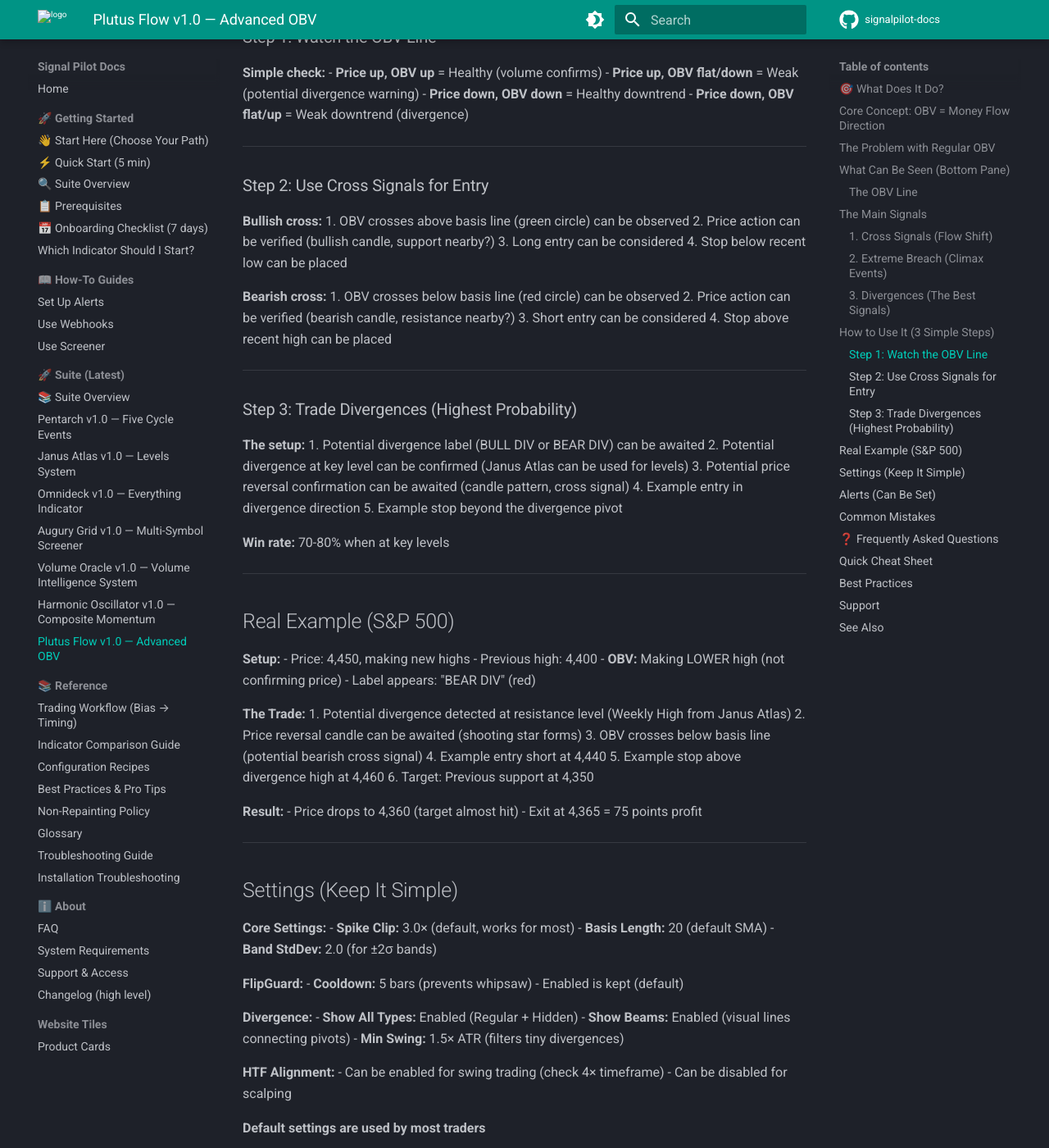
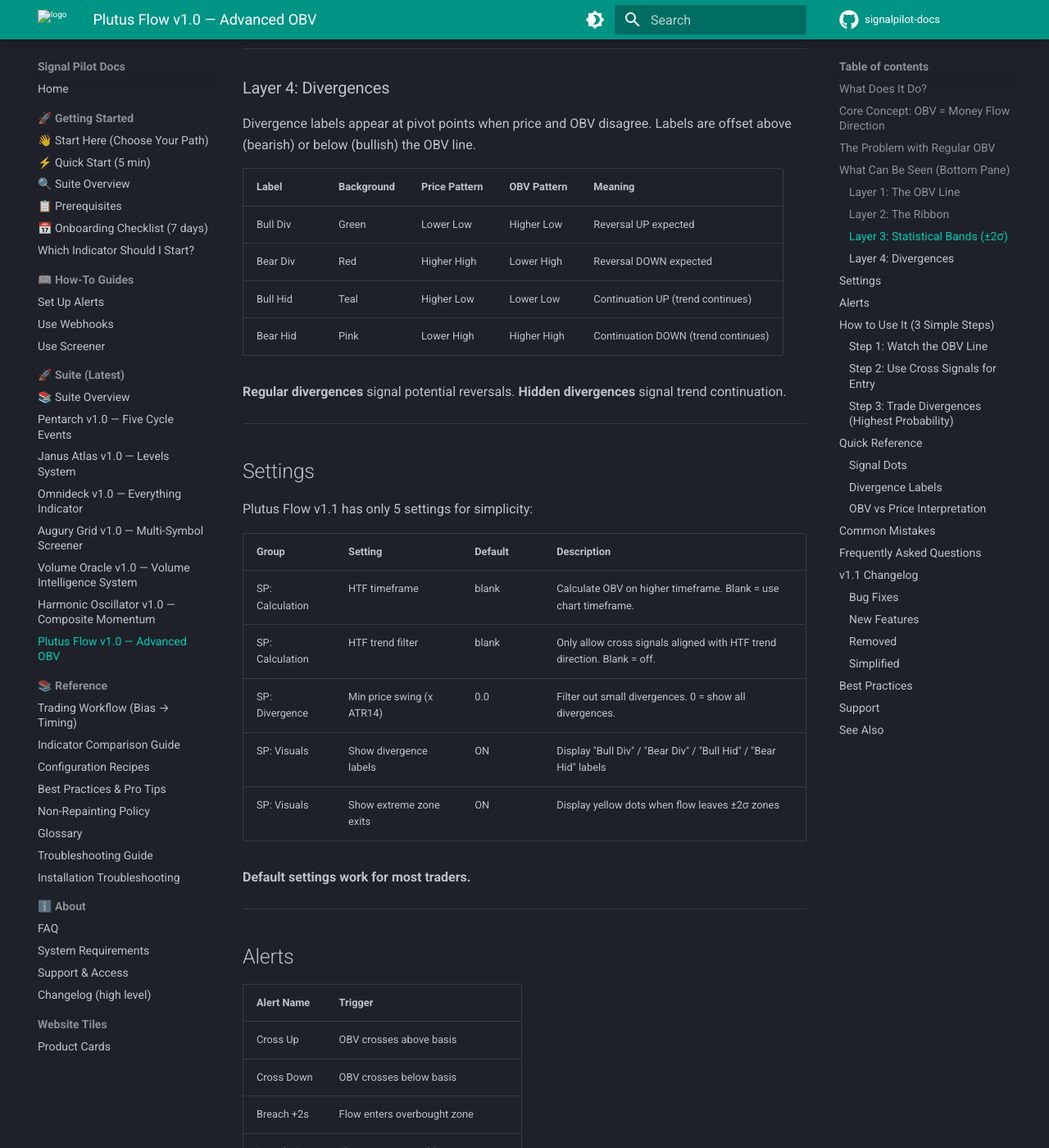
Before and after one commit to Signalpilot/signalpilot-docs, an MkDocs documentation site: the page built from docs/plutus-flow-v10.md, in a window 1280 px wide and 1400 px high, scrolled down 2485 px. Shown: the whole window at 82% size. Built offline with MkDocs 1.6.1 and Material for MkDocs 9.7.7, drawn with Linux system fonts in a browser that asks for light colours; comment, search, counter and statistics services are not loaded; some of the changed text lies outside the part shown.

Commit message:
Rewrite Plutus Flow docs for v1.1
Complete documentation rewrite to fix inaccuracies and add v1.1 features:

- Remove non-existent settings (OBV Source, Smoothing, Fast/Slow MA, etc.)
- Update settings table to correct 5 settings only
- Fix ribbon explanation: OBV vs 20-SMA basis (not Fast/Slow MA)
- Add Layer 3 Statistical Bands section with ±2σ extreme zones
- Add exit signals (yellow dots when leaving extreme zones)
- Update divergence labels: Bull Div, Bear Div, Bull Hid, Bear Hid
- Fix alerts table with all 10 alert types
- Add v1.1 changelog documenting bug fixes and new features
- Update quick reference with correct signal dots and labels

```diff
--- a/docs/plutus-flow-v10.md
+++ b/docs/plutus-flow-v10.md
@@ -1,14 +1,14 @@
-# Plutus Flow v1.0 - Smart OBV Analysis
+# Plutus Flow v1.1 - Smart OBV Analysis
 
 <div class="admonition tip" style="background: rgba(6, 182, 212, 0.1); border-left: 4px solid #06b6d4;">
-<p class="admonition-title" style="color: #06b6d4; font-weight: 600;">📚 Want to Master Plutus Flow?</p>
-<p><a href="learning.html" style="color: #06b6d4; font-weight: 600; text-decoration: none;">→ Advanced Learning Guide</a> — OBV divergence strategies, flow shift patterns, spike-clipping benefits, and volume confirmation techniques</p>
+<p class="admonition-title" style="color: #06b6d4; font-weight: 600;">What's New in v1.1?</p>
+<p>Fixed divergence detection (now working), added exit signals for extreme zones, and simplified settings from 14 to 5. <a href="#v11-changelog" style="color: #06b6d4; font-weight: 600; text-decoration: none;">See full changelog</a></p>
 </div>
 
-## 🎯 What Does It Do?
+## What Does It Do?
 <span style="color: #0aa1d5; font-weight: 600;">Core Functionality</span>
 
-Plutus Flow is an **advanced On-Balance Volume (OBV) indicator** that shows when smart money may be accumulating (buying) or distributing (selling). Unlike standard OBV, it prevents volume spike distortion and detects potential powerful divergences.
+Plutus Flow is an **advanced On-Balance Volume (OBV) indicator** that shows when smart money may be accumulating (buying) or distributing (selling). Unlike standard OBV, it prevents volume spike distortion and detects divergences automatically.
 
 **Best for:** Volume analysis, divergence trading, flow confirmation
 
@@ -45,83 +45,109 @@ One huge volume bar (earnings, news) can permanently skew OBV, hiding subtle cha
 
 ## What Can Be Seen (Bottom Pane)
 
-### The OBV Line
+### Layer 1: The OBV Line
 
 **Main line:**
 - **Green** = OBV rising (accumulation)
 - **Red** = OBV falling (distribution)
 
-**Two bands around it:**
-- Upper band (+2σ)
-- Lower band (-2σ)
-- Gray fill = Normal range
+**Cross signals:**
+- Green dot (3px) = OBV crossed above basis
+- Red dot (3px) = OBV crossed below basis
 
 ---
 
-## The Main Signals
+### Layer 2: The Ribbon
 
-### 1. Cross Signals (Flow Shift)
+The ribbon shows the relationship between the OBV line and its 20-period Simple Moving Average (basis line).
 
-**Bullish Cross** (green circle)
-- OBV crosses above the middle line (20-SMA basis)
-- Potential flow shift from distribution to accumulation
-- Potential entry signal for longs
+| Ribbon Color | Condition | Meaning |
+|--------------|-----------|---------|
+| Green fill | OBV line above 20-SMA basis | Bullish flow — accumulation |
+| Red fill | OBV line below 20-SMA basis | Bearish flow — distribution |
 
-**Bearish Cross** (red circle)
-- OBV crosses below the middle line
-- Potential flow shift from accumulation to distribution
-- Potential entry signal for shorts
-
-**FlipGuard protection:** Whipsaw is prevented with cooldown period
+**Note:** There is no Fast/Slow MA system. The ribbon simply shows OBV vs its 20-period moving average.
 
 ---
 
-### 2. Extreme Breach (Climax Events)
+### Layer 3: Statistical Bands (±2σ)
 
-**Extreme Bullish Breach** (orange circle)
-- OBV breaks above +2σ upper band
-- Accumulation climax
-- Often precedes reversal OR continuation breakout
+Plutus Flow calculates ±2 standard deviation bands around the basis line to define extreme zones.
 
-**Extreme Bearish Breach** (purple circle)
-- OBV breaks below -2σ lower band
-- Distribution climax
-- Often precedes reversal OR breakdown continuation
+| Band | Calculation | Meaning |
+|------|-------------|---------|
+| Upper Band | Basis + (2 × StdDev) | Overbought threshold |
+| Lower Band | Basis - (2 × StdDev) | Oversold threshold |
 
-**Context can be used:** Price action can be checked to identify reversal or continuation patterns
+**Extreme Zone Signals:**
+
+| Signal | Visual | Trigger | Meaning |
+|--------|--------|---------|---------|
+| Breach +2σ | White dot (3px) | OBV crosses INTO upper band | Entered overbought — warning |
+| Breach -2σ | White dot (3px) | OBV crosses INTO lower band | Entered oversold — warning |
+| Exit +2σ | Yellow dot (2px) | OBV crosses OUT of upper band | Left overbought — potential reversal down |
+| Exit -2σ | Yellow dot (2px) | OBV crosses OUT of lower band | Left oversold — potential reversal up |
+
+**Key insight:** Breach = warning (can stay extreme). Exit = actionable (extreme condition ended).
 
 ---
 
-### 3. Divergences (The Best Signals)
+### Layer 4: Divergences
 
-**Regular Bullish Divergence**
-- Price makes lower low
-- OBV makes higher low
-- Label: "BULL DIV" (green)
-- **Signal:** Selling pressure weakening, reversal up likely
+Divergence labels appear at pivot points when price and OBV disagree. Labels are offset above (bearish) or below (bullish) the OBV line.
 
-**Regular Bearish Divergence**
-- Price makes higher high
-- OBV makes lower high
-- Label: "BEAR DIV" (red)
-- **Signal:** Buying pressure weakening, reversal down likely
+| Label | Background | Price Pattern | OBV Pattern | Meaning |
+|-------|------------|---------------|-------------|---------|
+| Bull Div | Green | Lower Low | Higher Low | Reversal UP expected |
+| Bear Div | Red | Higher High | Lower High | Reversal DOWN expected |
+| Bull Hid | Teal | Higher Low | Lower Low | Continuation UP (trend continues) |
+| Bear Hid | Pink | Lower High | Higher High | Continuation DOWN (trend continues) |
 
-**Hidden Bullish Divergence**
-- Price makes higher low
-- OBV makes lower low
-- Label: "H-BULL" (light green)
-- **Signal:** Healthy uptrend pullback, continuation up
+**Regular divergences** signal potential reversals. **Hidden divergences** signal trend continuation.
 
-**Hidden Bearish Divergence**
-- Price makes lower high
-- OBV makes higher high
-- Label: "H-BEAR" (light red)
-- **Signal:** Healthy downtrend bounce, continuation down
+---
+
+## Settings
+
+Plutus Flow v1.1 has only 5 settings for simplicity:
+
+| Group | Setting | Default | Description |
+|-------|---------|---------|-------------|
+| SP: Calculation | HTF timeframe | blank | Calculate OBV on higher timeframe. Blank = use chart timeframe. |
+| SP: Calculation | HTF trend filter | blank | Only allow cross signals aligned with HTF trend direction. Blank = off. |
+| SP: Divergence | Min price swing (x ATR14) | 0.0 | Filter out small divergences. 0 = show all divergences. |
+| SP: Visuals | Show divergence labels | ON | Display "Bull Div" / "Bear Div" / "Bull Hid" / "Bear Hid" labels |
+| SP: Visuals | Show extreme zone exits | ON | Display yellow dots when flow leaves ±2σ zones |
+
+**Default settings work for most traders.**
+
+---
+
+## Alerts
+
+| Alert Name | Trigger |
+|------------|---------|
+| Cross Up | OBV crosses above basis |
+| Cross Down | OBV crosses below basis |
+| Breach +2s | Flow enters overbought zone |
+| Breach -2s | Flow enters oversold zone |
+| Exit +2s | Flow leaves overbought zone |
+| Exit -2s | Flow leaves oversold zone |
+| Bull Div | Regular bullish divergence detected |
+| Bear Div | Regular bearish divergence detected |
+| Bull Hid | Hidden bullish divergence detected |
+| Bear Hid | Hidden bearish divergence detected |
+
+**How to set:**
+1. Click the alarm icon on the indicator
+2. Select "Plutus Flow v1.1"
+3. Choose your alert condition
+4. Set to "Once Per Bar Close"
 
 ---
 
 ## How to Use It (3 Simple Steps)
-<span style="color: #0aa1d5; font-weight: 600; font-size: 1.1em;">🎓 Essential Learning Guide</span>
+<span style="color: #0aa1d5; font-weight: 600; font-size: 1.1em;">Essential Learning Guide</span>
 
 ### Step 1: Watch the OBV Line
 
@@ -136,172 +162,139 @@ One huge volume bar (earnings, news) can permanently skew OBV, hiding subtle cha
 ### Step 2: Use Cross Signals for Entry
 
 **Bullish cross:**
-1. OBV crosses above basis line (green circle) can be observed
-2. Price action can be verified (bullish candle, support nearby?)
-3. Long entry can be considered
-4. Stop below recent low can be placed
+1. Observe green dot — OBV crossed above basis
+2. Verify price action (bullish candle, support nearby?)
+3. Consider long entry
+4. Place stop below recent low
 
 **Bearish cross:**
-1. OBV crosses below basis line (red circle) can be observed
-2. Price action can be verified (bearish candle, resistance nearby?)
-3. Short entry can be considered
-4. Stop above recent high can be placed
+1. Observe red dot — OBV crossed below basis
+2. Verify price action (bearish candle, resistance nearby?)
+3. Consider short entry
+4. Place stop above recent high
 
 ---
 
 ### Step 3: Trade Divergences (Highest Probability)
 
 **The setup:**
-1. Potential divergence label (BULL DIV or BEAR DIV) can be awaited
-2. Potential divergence at key level can be confirmed (Janus Atlas can be used for levels)
-3. Potential price reversal confirmation can be awaited (candle pattern, cross signal)
-4. Example entry in divergence direction
-5. Example stop beyond the divergence pivot
+1. Wait for divergence label (Bull Div or Bear Div)
+2. Confirm divergence at key level (use Janus Atlas for levels)
+3. Wait for price reversal confirmation (candle pattern, cross signal)
+4. Enter in divergence direction
+5. Stop beyond the divergence pivot
 
 **Win rate:** 70-80% when at key levels
 
 ---
 
-## Real Example (S&P 500)
+## Quick Reference
 
-**Setup:**
-- Price: 4,450, making new highs
-- Previous high: 4,400
-- **OBV:** Making LOWER high (not confirming price)
-- Label appears: "BEAR DIV" (red)
+### Signal Dots
 
-**The Trade:**
-1. Potential divergence detected at resistance level (Weekly High from Janus Atlas)
-2. Price reversal candle can be awaited (shooting star forms)
-3. OBV crosses below basis line (potential bearish cross signal)
-4. Example entry short at 4,440
-5. Example stop above divergence high at 4,460
-6. Target: Previous support at 4,350
+| Dot | Color | Size | Meaning |
+|-----|-------|------|---------|
+| Cross Up | Green | 3px | OBV crossed above basis |
+| Cross Down | Red | 3px | OBV crossed below basis |
+| Breach | White | 3px | Entered extreme zone |
+| Exit | Yellow | 2px | Left extreme zone |
 
-**Result:**
-- Price drops to 4,360 (target almost hit)
-- Exit at 4,365 = 75 points profit
+### Divergence Labels
 
----
+| Label | Background | Meaning |
+|-------|------------|---------|
+| Bull Div | Green | Bullish reversal signal |
+| Bear Div | Red | Bearish reversal signal |
+| Bull Hid | Teal | Bullish continuation |
+| Bear Hid | Pink | Bearish continuation |
 
-## Settings (Keep It Simple)
+### OBV vs Price Interpretation
 
-**Core Settings:**
-- **Spike Clip:** 3.0× (default, works for most)
-- **Basis Length:** 20 (default SMA)
-- **Band StdDev:** 2.0 (for ±2σ bands)
-
-**FlipGuard:**
-- **Cooldown:** 5 bars (prevents whipsaw)
-- Enabled is kept (default)
-
-**Divergence:**
-- **Show All Types:** Enabled (Regular + Hidden)
-- **Show Beams:** Enabled (visual lines connecting pivots)
-- **Min Swing:** 1.5× ATR (filters tiny divergences)
-
-**HTF Alignment:**
-- Can be enabled for swing trading (check 4× timeframe)
-- Can be disabled for scalping
-
-**Default settings are used by most traders**
-
----
-
-## Alerts (Can Be Set)
-
-1. **OBV Cross Up** - Bullish cross
-2. **OBV Cross Down** - Bearish cross
-3. **Extreme Bullish Breach** - Climax accumulation
-4. **Extreme Bearish Breach** - Climax distribution
-5. **Regular Bullish Divergence** - BULL DIV
-6. **Regular Bearish Divergence** - BEAR DIV
-
-**How to set:**
-1. Alarm icon can be clicked
-2. "Plutus Flow v1.0" can be selected
-3. Alert can be chosen
-4. Can be set to "Once Per Bar Close"
+| OBV vs Price | Interpretation | Action |
+|--------------|---------------|--------|
+| Both rising | Healthy uptrend | Longs can be taken |
+| Price up, OBV flat/down | Weak uptrend | Caution — watch for divergence |
+| Both falling | Healthy downtrend | Shorts can be taken |
+| Price down, OBV flat/up | Weak downtrend | Caution — watch for divergence |
 
 ---
 
 ## Common Mistakes
-<span style="color: #dc2626; font-weight: 600; font-size: 1.1em;">🚨 Critical Errors</span>
+<span style="color: #dc2626; font-weight: 600; font-size: 1.1em;">Critical Errors</span>
 
-❌ **Trading divergences in isolation**
-→ ✅ Divergence + key level (Janus Atlas can be used) = Much higher win rate
+**Trading divergences in isolation**
+→ Divergence + key level (use Janus Atlas) = Much higher win rate
 
-❌ **Chasing extreme breaches**
-→ ✅ Extreme breach = Warning, not entry. Price reaction can be awaited.
+**Chasing extreme breaches**
+→ Breach = Warning, not entry. Wait for EXIT signal (yellow dot) for actionable reversal.
 
-❌ **Ignoring the OBV trend**
-→ ✅ OBV trending up + price pullback = Buy the dip. OBV flat + price up = Caution advised.
+**Ignoring the OBV trend**
+→ OBV trending up + price pullback = Buy the dip. OBV flat + price up = Caution.
 
-❌ **Using on Forex spot**
-→ ✅ Volume data is needed. Futures, stocks, crypto can be used. Forex spot has NO volume.
+**Using on Forex spot**
+→ Volume data is needed. Use futures, stocks, crypto. Forex spot has NO volume.
 
-❌ **Not waiting for confirmation**
-→ ✅ Divergence label can be observed → Price reversal candle can be awaited → Then entry
+**Not waiting for confirmation**
+→ See divergence label → Wait for price reversal candle → Then entry
 
 ---
 
-## ❓ Frequently Asked Questions
+## Frequently Asked Questions
 <span style="color: #10b981; font-weight: 600;">Common Questions</span>
 
 **Q: What's the difference from standard OBV?**
-**A:** Plutus Flow uses spike-clipped OBV (immune to extreme volume spikes), adds bands for extremes, detects potential divergences automatically, and has FlipGuard anti-whipsaw.
+**A:** Plutus Flow uses spike-clipped OBV (immune to extreme volume spikes), adds statistical bands for extremes, and detects divergences automatically.
 
 **Q: Which is more reliable - crosses or divergences?**
 **A:**
 - **Divergences:** 70-80% win rate (but rarer)
 - **Crosses:** 60-65% win rate (more frequent)
 
-Crosses can be used for active trading, divergences for high-conviction setups.
+Use crosses for active trading, divergences for high-conviction setups.
 
-**Q: Why did divergence appear 10 bars after the pivot?**
+**Q: Why did divergence appear several bars after the pivot?**
 **A:** Divergence detection requires confirmed pivot (bars on both sides). Lag is intentional to prevent repaint. Once it appears, it's real.
 
 **Q: Does it work on Forex?**
 **A:** Only Forex futures (CME) or CFDs with volume. Spot Forex (OANDA, etc.) has no volume.
 
-**Q: What if OBV stays in extreme zone (above/below bands) for 20 bars?**
-**A:** Only the first bar crossing INTO the zone fires a signal. While it stays in zone = No new signals (prevents spam).
+**Q: What's the difference between Breach and Exit signals?**
+**A:** Breach (white dot) = OBV just entered extreme territory — it's a warning that could continue. Exit (yellow dot) = OBV left extreme territory — the extreme condition ended, potential reversal point.
 
 **Q: Does it repaint?**
 **A:** No. All signals lock at bar close. What is seen is final.
 
 ---
 
-## Quick Cheat Sheet
+## v1.1 Changelog
 
-| Signal | Meaning | Action |
-|--------|---------|--------|
-| OBV Cross Up (green circle) | Flow shift to buying | **Long entry can be considered** |
-| OBV Cross Down (red circle) | Flow shift to selling | **Short entry can be considered** |
-| Extreme Bullish Breach (orange) | Accumulation climax | Reaction can be watched |
-| Extreme Bearish Breach (purple) | Distribution climax | Reaction can be watched |
-| BULL DIV (green label) | Price/OBV disagree | **Reversal up** likely |
-| BEAR DIV (red label) | Price/OBV disagree | **Reversal down** likely |
-| H-BULL (light green) | Hidden divergence | **Continuation up** |
-| H-BEAR (light red) | Hidden divergence | **Continuation down** |
+### Bug Fixes
+- **Fixed divergence detection** — labels now appear (was completely broken in v1.0)
+- **Fixed pivot value storage** — was storing null values
+- **Fixed divergence logic** — Regular/Hidden were swapped
 
-| OBV vs Price | Interpretation | Action |
-|--------------|---------------|--------|
-| Both rising | Healthy uptrend | Longs can be taken |
-| Price up, OBV flat/down | Weak uptrend | Caution advised, divergence can be watched |
-| Both falling | Healthy downtrend | Shorts can be taken |
-| Price down, OBV flat/up | Weak downtrend | Caution advised, divergence can be watched |
+### New Features
+- **Exit detection** — yellow dots when flow leaves extreme zones
+- **Divergence labels** — visible "Bull Div" / "Bear Div" / "Bull Hid" / "Bear Hid" text
+
+### Removed
+- All "SP: Quality" settings (FlipGuard, Z-gate, Robust extremes, Sequence window)
+- These are now hardcoded internally for simplicity
+
+### Simplified
+- Settings reduced from 14 to 5
+- Cleaner UI for end users
 
 ---
 
 ## Best Practices
-<span style="color: #10b981; font-weight: 600; font-size: 1.1em;">✅ Recommended Approach</span>
+<span style="color: #10b981; font-weight: 600; font-size: 1.1em;">Recommended Approach</span>
 
-1. **Can be combined with price action** - Divergence alone is interesting, divergence + reversal candle = Entry
-2. **Divergences can be traded at key levels** - Can be used with Janus Atlas for support/resistance
-3. **Extreme breaches are commonly respected** - They're warnings, not entry signals - reaction can be awaited
-4. **Crosses shouldn't be chased** - Entry on signal bar or next bar, not 5 bars later
-5. **HTF can be enabled for swing trading** - Filters counter-trend signals
+1. **Combine with price action** — Divergence alone is interesting, divergence + reversal candle = Entry
+2. **Trade divergences at key levels** — Use with Janus Atlas for support/resistance
+3. **Respect extreme zone exits** — Yellow dots are actionable reversal signals
+4. **Don't chase crosses** — Enter on signal bar or next bar, not 5 bars later
+5. **Enable HTF for swing trading** — Filters counter-trend signals
 
 ---
 
@@ -325,4 +318,4 @@ Help is available at:
 
 ---
 
-**Important consideration:** Plutus Flow shows where smart money may be accumulating or distributing. When OBV and price disagree (potential divergence) = Potential major move coming. Can be combined with levels for highest probability.
+**Key insight:** Plutus Flow shows where smart money may be accumulating or distributing. When OBV and price disagree (divergence) = Major move coming. Combine with levels for highest probability.
```
